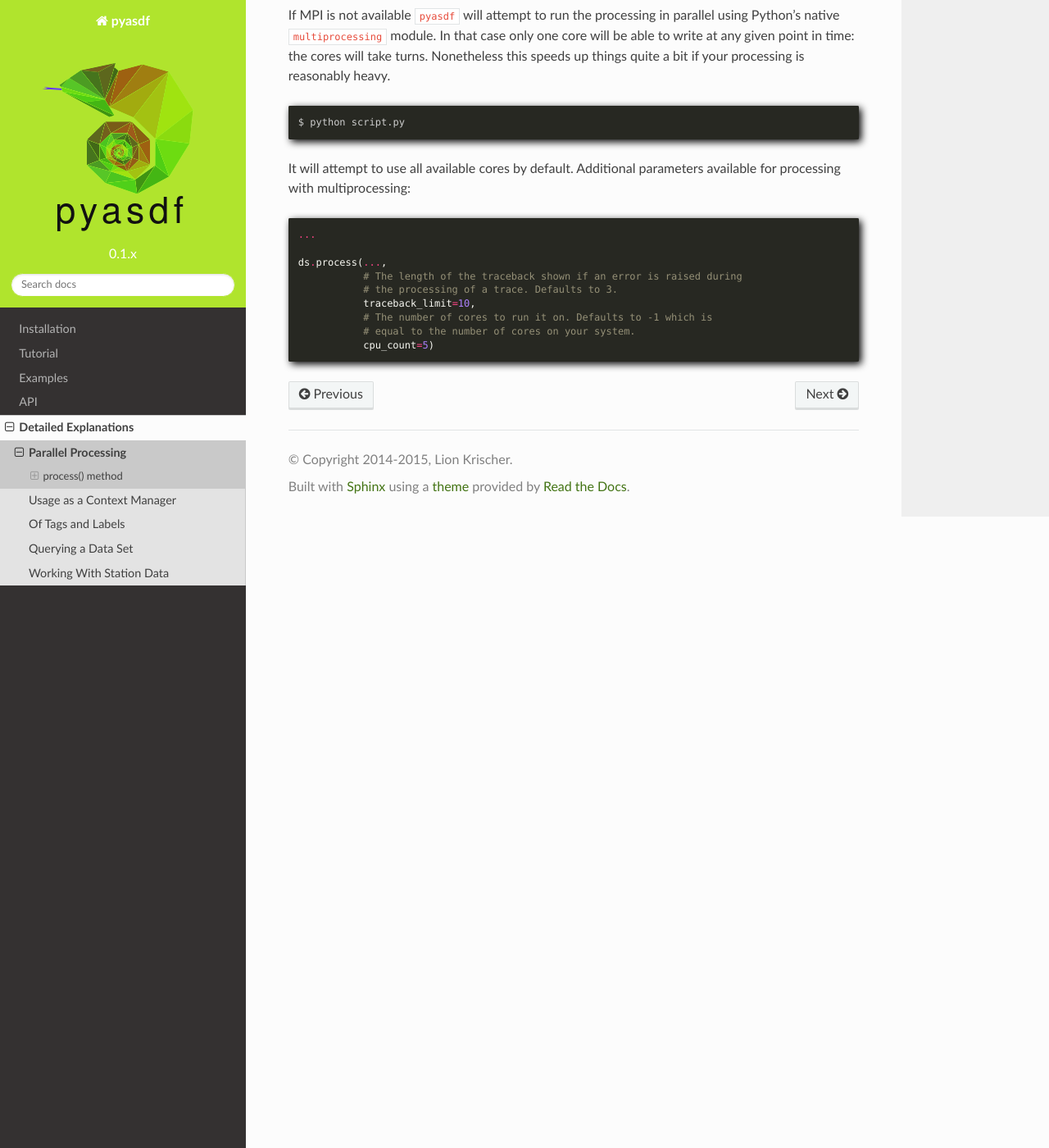
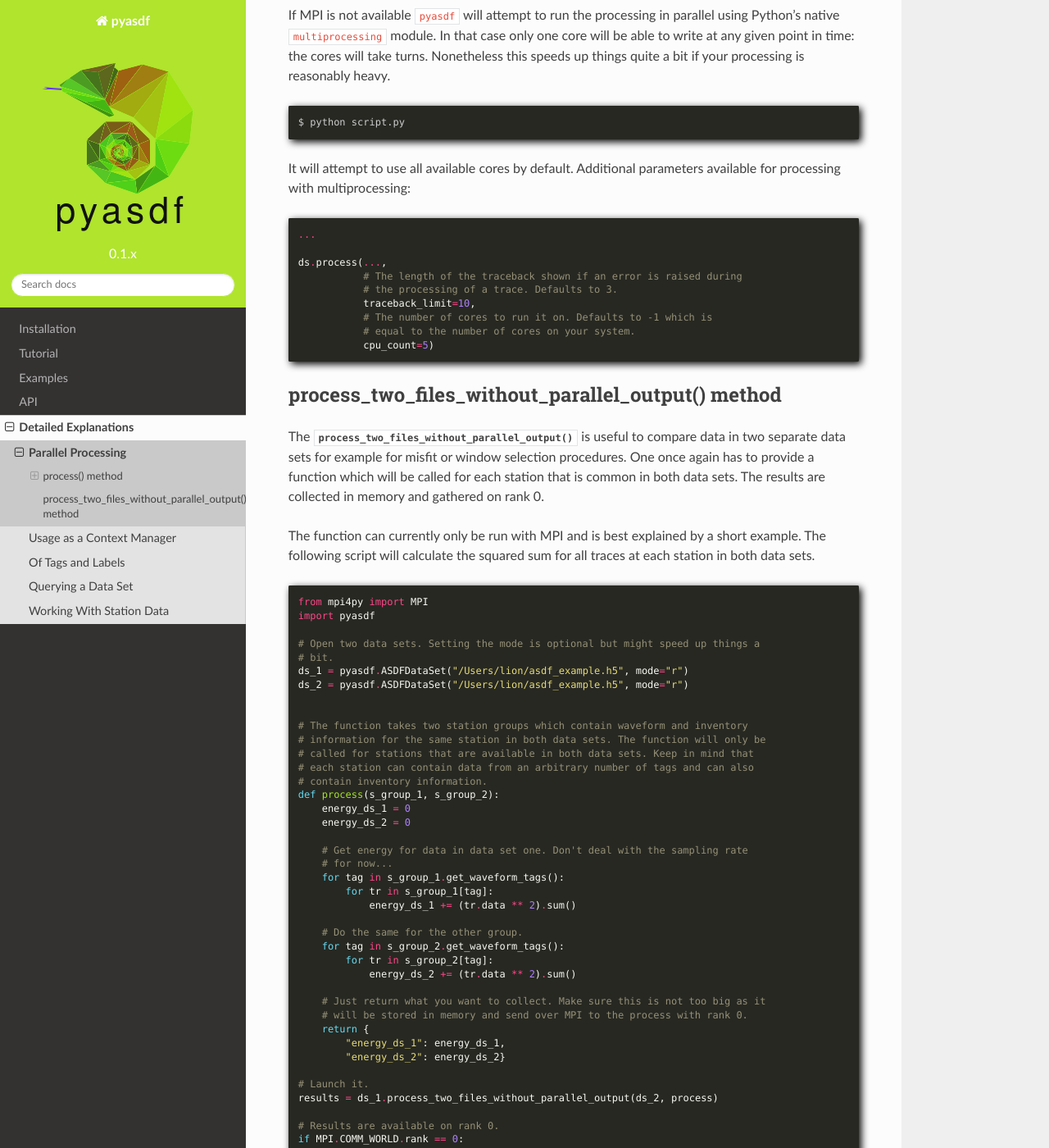
Before and after one commit to SeismicData/pyasdf, a Sphinx documentation site: the page built from doc/parallel_processing.rst, in a window 1280 px wide and 1400 px high, scrolled down 1523 px. Shown: the whole window at 82% size. Built offline with Sphinx 7.4.7 and the Read the Docs theme 2.0.0, drawn with Linux system fonts in a browser that asks for light colours; some of the changed text lies outside the part shown.

Commit message:
documenting second parallel function in more details

```diff
--- a/doc/parallel_processing.rst
+++ b/doc/parallel_processing.rst
@@ -109,3 +109,82 @@ available for processing with multiprocessing:
                # The number of cores to run it on. Defaults to -1 which is
                # equal to the number of cores on your system.
                cpu_count=5)
+
+process_two_files_without_parallel_output() method
+--------------------------------------------------
+
+The
+:meth:`~pyasdf.asdf_data_set.ASDFDataSet.process_two_files_without_parallel_output`
+is useful to compare data in two separate data sets for example for misfit or
+window selection procedures. One once again has to provide a function which
+will be called for each station that is common in both data sets. The results
+are collected in memory and gathered on rank 0.
+
+The function can currently only be run with MPI and is best explained by a
+short example. The following script will calculate the squared sum for all
+traces at each station in both data sets.
+
+.. code-block:: python
+
+    from mpi4py import MPI
+    import pyasdf
+
+    # Open two data sets. Setting the mode is optional but might speed up things a
+    # bit.
+    ds_1 = pyasdf.ASDFDataSet("/Users/lion/asdf_example.h5", mode="r")
+    ds_2 = pyasdf.ASDFDataSet("/Users/lion/asdf_example.h5", mode="r")
+
+
+    # The function takes two station groups which contain waveform and inventory
+    # information for the same station in both data sets. The function will only be
+    # called for stations that are available in both data sets. Keep in mind that
+    # each station can contain data from an arbitrary number of tags and can also
+    # contain inventory information.
+    def process(s_group_1, s_group_2):
+        energy_ds_1 = 0
+        energy_ds_2 = 0
+
+        # Get energy for data in data set one. Don't deal with the sampling rate
+        # for now...
+        for tag in s_group_1.get_waveform_tags():
+            for tr in s_group_1[tag]:
+                energy_ds_1 += (tr.data ** 2).sum()
+
+        # Do the same for the other group.
+        for tag in s_group_2.get_waveform_tags():
+            for tr in s_group_2[tag]:
+                energy_ds_2 += (tr.data ** 2).sum()
+
+        # Just return what you want to collect. Make sure this is not too big as it
+        # will be stored in memory and send over MPI to the process with rank 0.
+        return {
+            "energy_ds_1": energy_ds_1,
+            "energy_ds_2": energy_ds_2}
+
+    # Launch it.
+    results = ds_1.process_two_files_without_parallel_output(ds_2, process)
+
+    # Results are available on rank 0.
+    if MPI.COMM_WORLD.rank == 0:
+        print(results)
+
+Save to a file an run with
+
+.. code-block:: bash
+
+    $ mpirun -n 64 python script.py
+
+The result is something akin to
+
+
+.. code-block:: python
+
+    {'AF.CVNA': {'energy_ds_1': 9.228861452825754e-09,
+                 'energy_ds_2': 9.228861452825754e-09},
+     'AF.DODT': {'energy_ds_1': 4.879421311443366e-09,
+                 'energy_ds_2': 4.879421311443366e-09},
+     'AF.EKNA': {'energy_ds_1': 3.5441928281088053e-09,
+                 'energy_ds_2': 3.5441928281088053e-09},
+     'AF.GRM': {'energy_ds_1': 2.5369817358011915e-08,
+                'energy_ds_2': 2.5369817358011915e-08},
+     ...}
```
